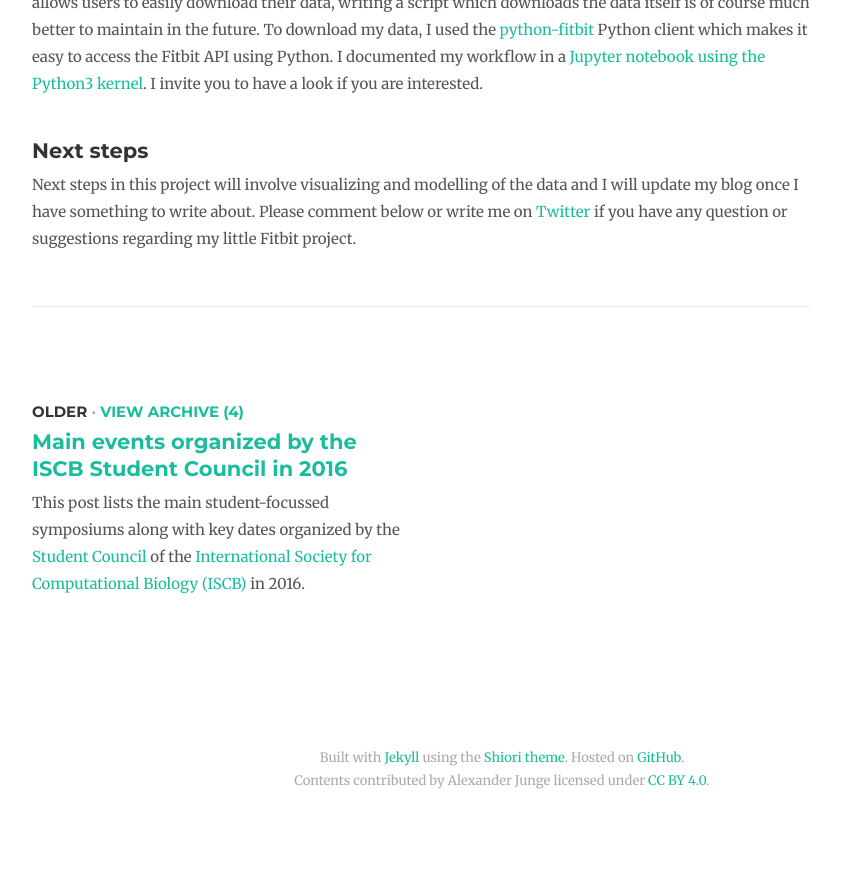
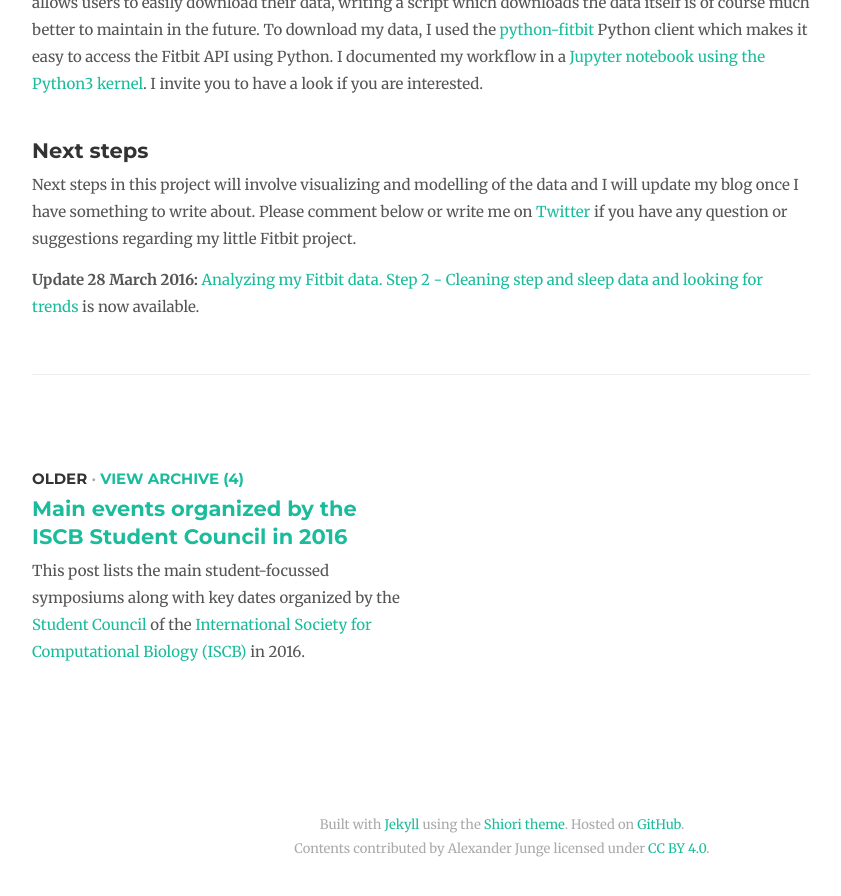
Before and after one commit to JungeAlexander/JungeAlexander.github.io, a Jekyll site: the page built from _posts/2016-03-19-fitbit-data-01.md, in a window 1280 px wide and 900 px high, scrolled down 595 px. Shown: the top 896 px of the window, without its empty margins (138-979 px from the left). Built offline with Jekyll 4.4.1, drawn with Linux system fonts in a browser that asks for light colours; nearby versions of some CDN libraries; comment, search, counter and statistics services are not loaded; before the commit the page ends 1428 px from its top, so only the background shows below that.

Commit message:
Add link to post on Step 2 of Fitbit analysis.

```diff
--- a/_posts/2016-03-19-fitbit-data-01.md
+++ b/_posts/2016-03-19-fitbit-data-01.md
@@ -31,3 +31,7 @@ Next steps in this project will involve visualizing and modelling of the data
 and I will update my blog once I have something to write about.
 Please comment below or write me on [Twitter](https://twitter.com/JungeAlexander)
 if you have any question or suggestions regarding my little Fitbit project.
+
+**Update 28 March 2016:**
+[Analyzing my Fitbit data. Step 2 - Cleaning step and sleep data and looking for trends]({{BASE_PATH}}/2016/03/28/fitbit-data-02/)
+is now available.
```
